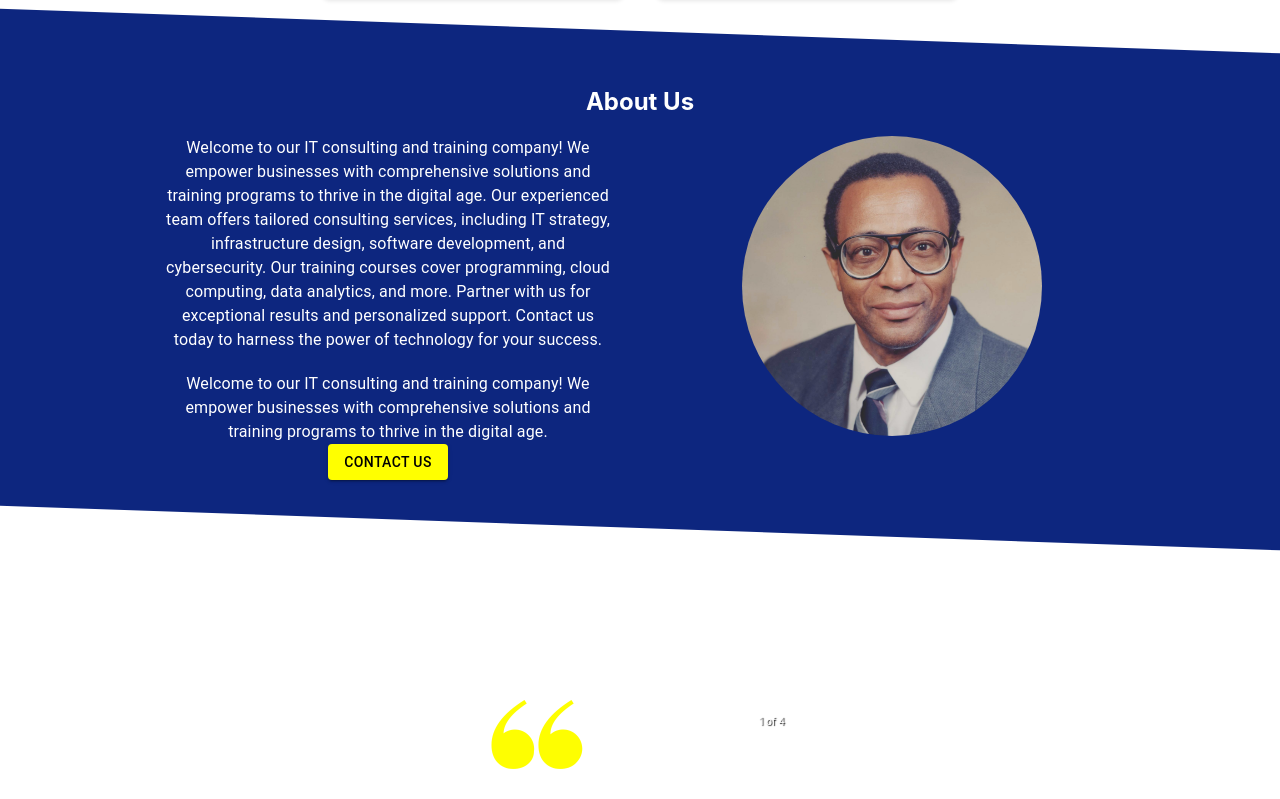
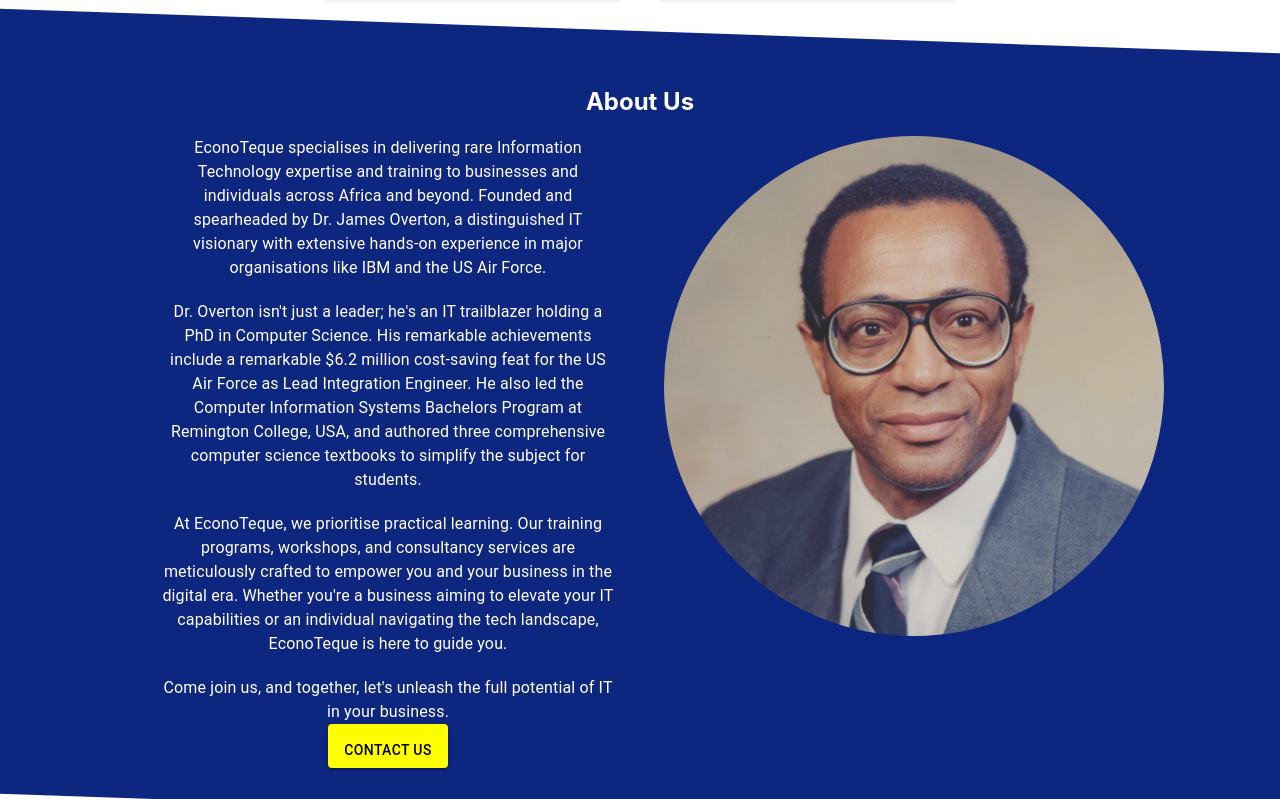
Before and after one commit to kgauzampe/econo, a React (Create React App) app: page / in a window 1280 px wide. Shown: the part 1941-2740 px from the top of the page. Built offline with nearby package versions, Linux system fonts and the light colour scheme.

Commit message:
Style update

```diff
--- a/src/Components/About-Banner/Banner.css
+++ b/src/Components/About-Banner/Banner.css
@@ -14,13 +14,14 @@
     margin: 0 auto;
     padding: 1em;
     transform: skewY(-2deg);
+
   }
   .aboutimg{
     border-radius: 50%;
-    width: 300px;
+    width: 500px;
   }
   .bannerBtn{
-    padding-top: 1em;
+    padding-top: 1em !important;
   }
   @media (max-width: 768px) {
     .banner {
--- a/src/Components/About-Banner/Banner.js
+++ b/src/Components/About-Banner/Banner.js
@@ -14,16 +14,29 @@ const Banner = () => {
         <Grid container spacing={6}>
           <Grid item xs={12} sm={12} md={6}>
             <Typography>
-              Welcome to our IT consulting and training company! We empower businesses with comprehensive
-              solutions and training programs to thrive in the digital age. Our experienced team offers tailored
-              consulting services, including IT strategy, infrastructure design, software development, and cybersecurity.
-              Our training courses cover programming, cloud computing, data analytics, and more. Partner with us for exceptional
-              results and personalized support. Contact us today to harness the power of technology for your success.
+              EconoTeque specialises in delivering rare Information Technology expertise and training
+              to businesses and individuals across Africa and beyond. Founded and spearheaded by Dr.
+              James Overton, a distinguished IT visionary with extensive hands-on experience in major
+              organisations like IBM and the US Air Force.
             </Typography>
             <br />
             <Typography>
-              Welcome to our IT consulting and training company! We empower businesses with comprehensive solutions and training
-              programs to thrive in the digital age.
+              Dr. Overton isn't just a leader; he's an IT trailblazer holding a PhD in Computer Science.
+              His remarkable achievements include a remarkable $6.2 million cost-saving feat for the US
+              Air Force as Lead Integration Engineer. He also led the Computer Information Systems
+              Bachelors Program at Remington College, USA, and authored three comprehensive computer
+              science textbooks to simplify the subject for students.
+            </Typography>
+            <br />
+            <Typography>
+              At EconoTeque, we prioritise practical learning. Our training programs, workshops,
+              and consultancy services are meticulously crafted to empower you and your business
+              in the digital era. Whether you're a business aiming to elevate your IT capabilities
+              or an individual navigating the tech landscape, EconoTeque is here to guide you.
+            </Typography>
+            <br />
+            <Typography>
+              Come join us, and together, let's unleash the full potential of IT in your business.
             </Typography>
             <Button variant="contained" size="medium" className="bannerBtn">
               Contact Us
```
